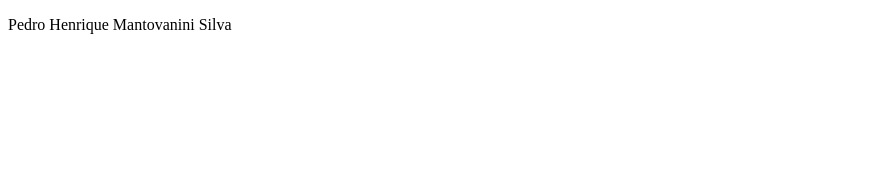
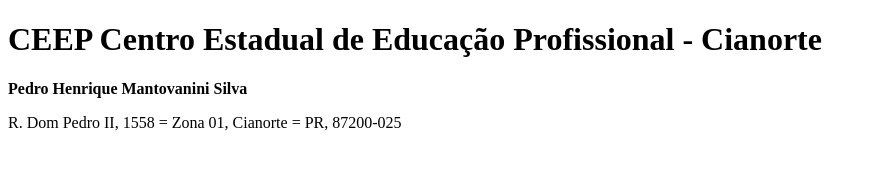
Before and after one commit to Pedro-Mantovanini-Silva/Trabalho-de-Front-End, a plain HTML site: page index.html in a window 1280 px wide. Shown: the whole page, without its empty margins (0-877 px from the left). Drawn offline with Linux system fonts and the light colour scheme.

Commit message:
index.html
Trabajo

```diff
--- a/index.html
+++ b/index.html
@@ -7,13 +7,13 @@
 </head>
 <body>
     <header>
-
+<h1>CEEP Centro Estadual de Educação Profissional - Cianorte</h1>
     </header>
     <main>
-<p>Pedro Henrique Mantovanini Silva</p>
+<p><strong>Pedro Henrique Mantovanini Silva</strong></p>
     </main>
     <footer>
-
+        <p>R. Dom Pedro II, 1558 = Zona 01, Cianorte = PR, 87200-025</p>
     </footer>
 </body>
 </html>
```
